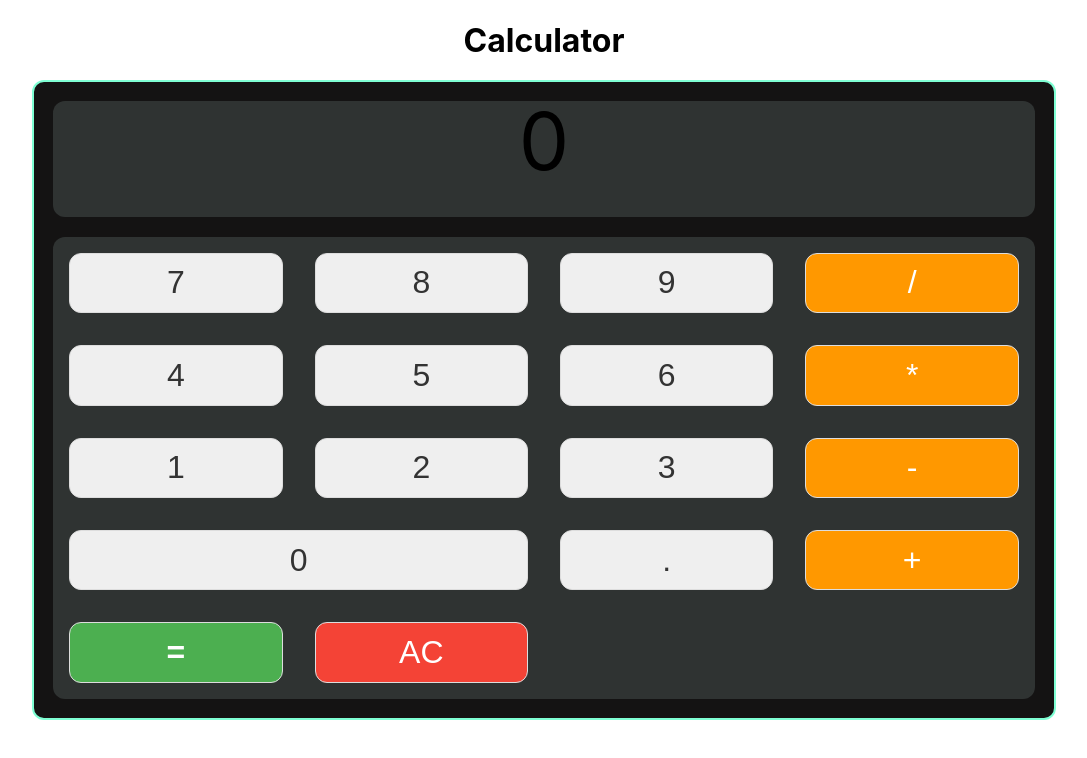
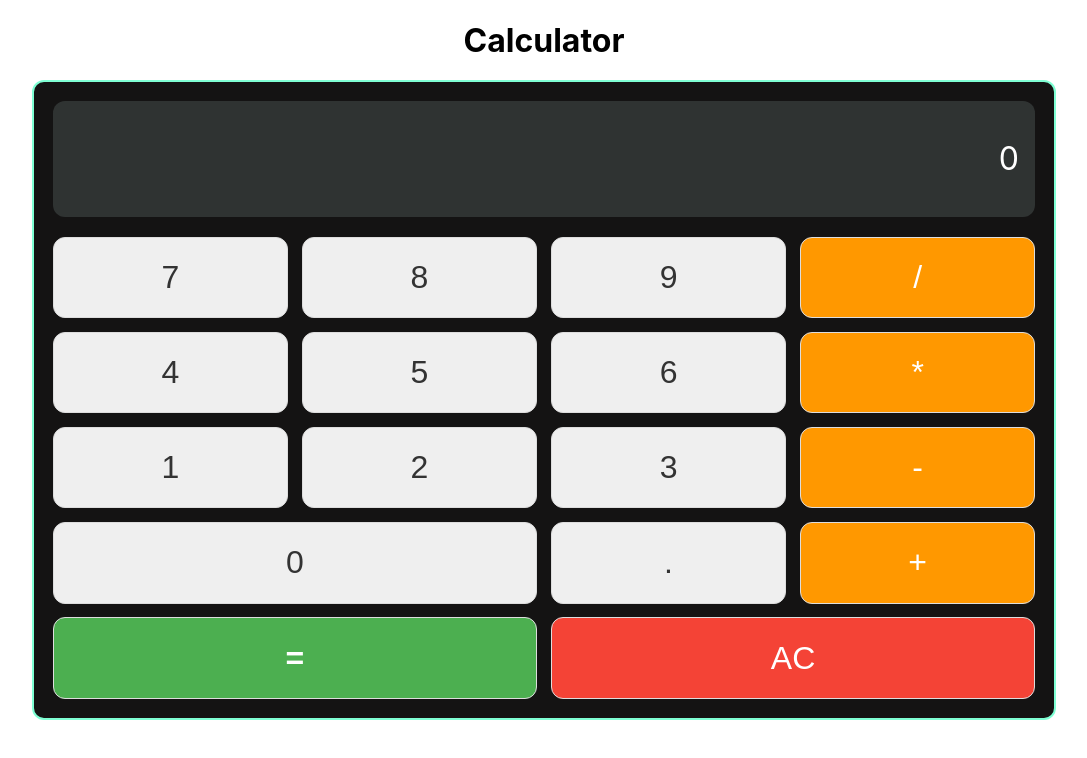
Before and after one commit to SASHWAT12/Calculator, a React (Create React App) app: page / in a window 1280 px wide. Shown: the top 758 px of the page, without its empty margins (96-1183 px from the left). Built offline with nearby package versions, Linux system fonts and the light colour scheme.

Commit message:
Final checkpoint

```diff
--- a/src/Components/CustomButtons/index.css
+++ b/src/Components/CustomButtons/index.css
@@ -1,7 +1,10 @@
-.buttonContainer{
-    padding: 1rem;
+.buttonContainer {
+    display: flex;
+    align-items: center;
+    justify-content: center;
 }
-.buttonContainer button{
+
+.buttonContainer button {
     font-size: 2rem;
     border: 1px solid #ddd;
     color: #333;
@@ -12,9 +15,9 @@
     transition: background-color 0.3s ease;
 }
 
+
 .large {
     grid-column: span 2;
-    font-size: 1.8rem;
 }
 
 .buttonContainer button:hover {
--- a/src/Components/Display/index.css
+++ b/src/Components/Display/index.css
@@ -1,10 +1,16 @@
-.displayBox{
+.displayBox {
     border-radius: 12px;
     background-color: #2F3332;
     height: 20%;
     width: 100%;
+    display: flex;
+    align-items: center;
+    justify-content: flex-end;
+    padding-right: 1rem;
+    box-sizing: border-box;
 }
-.numberValue{
-    line-height: 100%;
-    font-size: 5rem;
+
+.numberValue {
+    font-size: 2rem;
+    color: white;
 }
--- a/src/Components/Keypad/index.css
+++ b/src/Components/Keypad/index.css
@@ -1,8 +1,9 @@
 .keypadBox{
     border-radius: 12px;
-    background-color: #2F3332;
     height: 80%;
     width: 100%;
     display:grid;
     grid-template-columns: repeat(4, 1fr);
+    grid-template-rows: repeat(5, 1fr);
+    gap: 3% 1.5%;
 }
--- a/src/Components/Keypad/index.jsx
+++ b/src/Components/Keypad/index.jsx
@@ -9,8 +9,8 @@ const Keypad = ({handleClick}) => {
         { label: "7" }, { label: "8" }, { label: "9" }, { label: "/", className:"operator" },
         { label: "4" }, { label: "5" }, { label: "6" }, { label: "*", className:"operator" },
         { label: "1" }, { label: "2" }, { label: "3" }, { label: "-", className:"operator" },
-        { label: "0", className: "large" }, { label: "." }, { label: "+", className:"operator" }, { label: "=", className:"equal" },
-        { label: "AC", className: "clear" }
+        { label: "0", className: "large" }, { label: "." }, { label: "+", className:"operator" }, { label: "=", className:"equal large"},
+        { label: "AC", className: "clear large" }
       ];
     return (
         <div className="keypadBox">
```
Also changed, not shown: src/Components/Calculator/index.jsx (+13 -16 lines).
